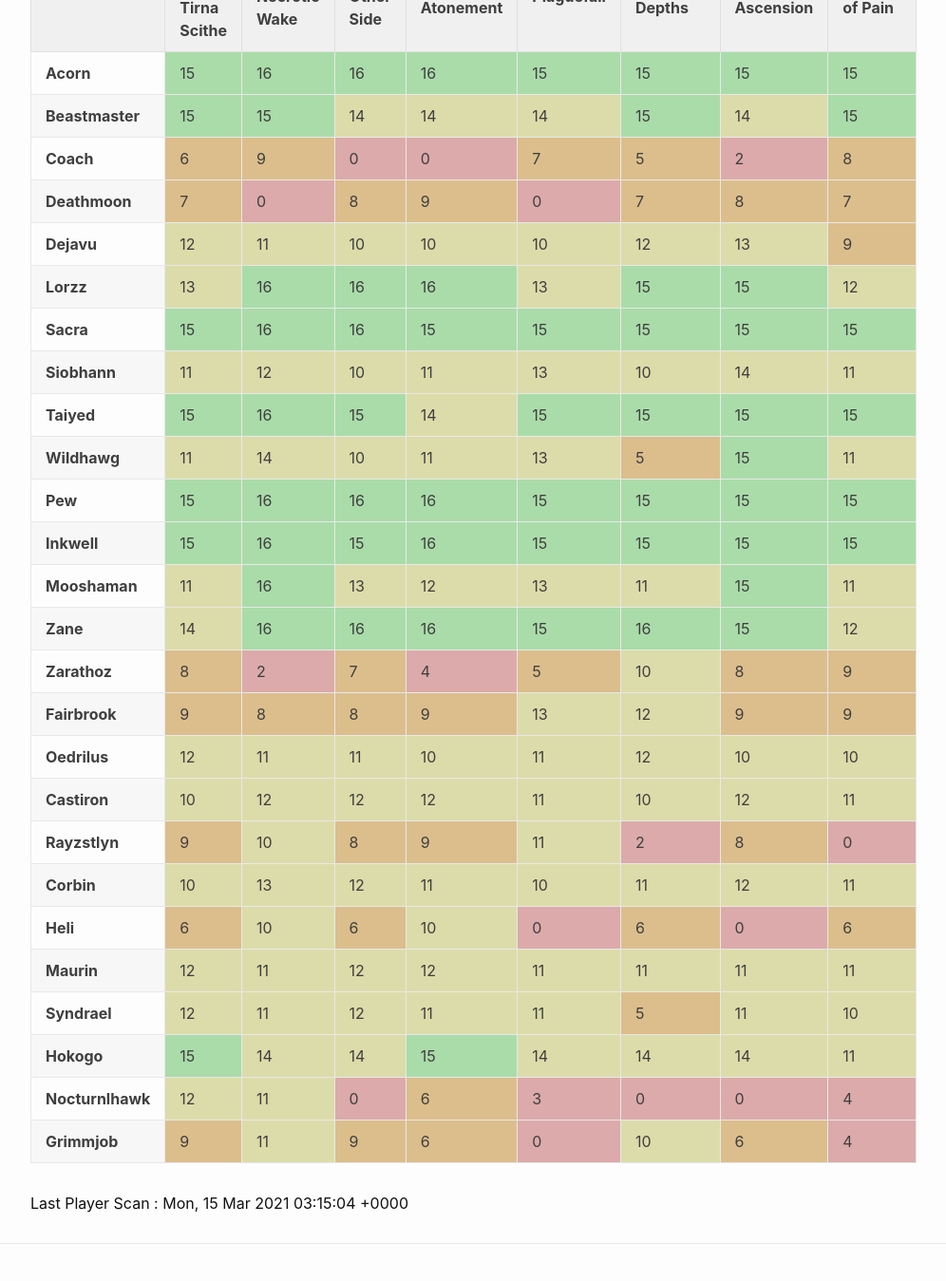
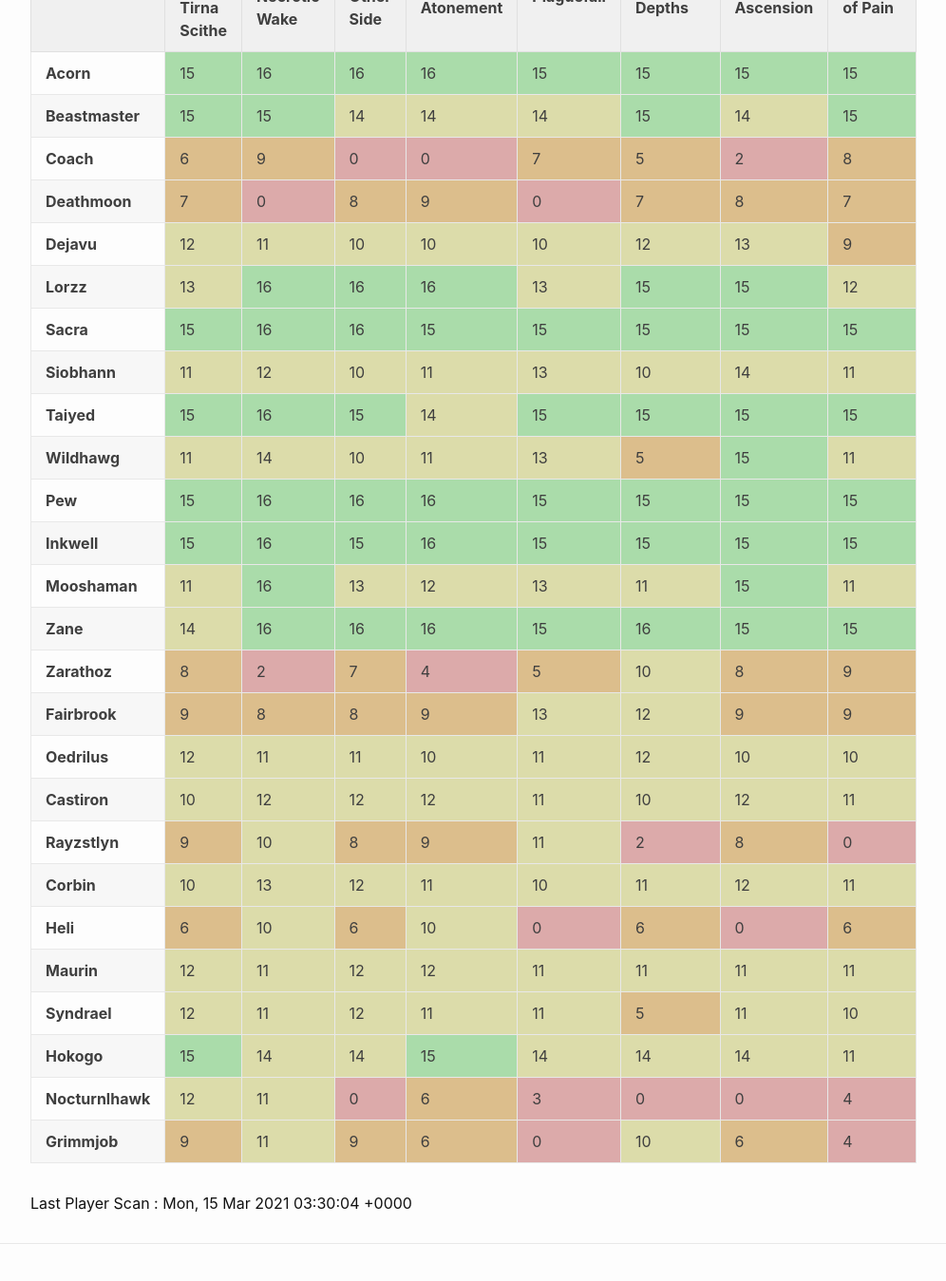
Before and after one commit to eldertribunal/keystonetracker, a Jekyll site: the page built from players.md, in a window 1280 px wide and 1400 px high, scrolled down 206 px. Shown: the top 1349 px of the window at 95% size, without its empty margins (126-1122 px from the left). Built offline with Jekyll 4.4.1, drawn with Linux system fonts in a browser that asks for light colours.

Commit message:
auto scan Mon Mar 15 03:30:41 UTC 2021

```diff
--- a/_data/characters.json
+++ b/_data/characters.json
@@ -939,7 +939,7 @@
       },
       {
         "name": "Theater of Pain",
-        "level": 12,
+        "level": 15,
         "id": 382
       }
     ]
--- a/_data/players.json
+++ b/_data/players.json
@@ -624,7 +624,7 @@
       },
       {
         "name": "Theater of Pain",
-        "level": 12,
+        "level": 15,
         "id": 382
       }
     ]
--- a/_data/scanned.json
+++ b/_data/scanned.json
@@ -1,3 +1,3 @@
 {
-  "timestamp": 1615778104
+  "timestamp": 1615779004
 }
```
